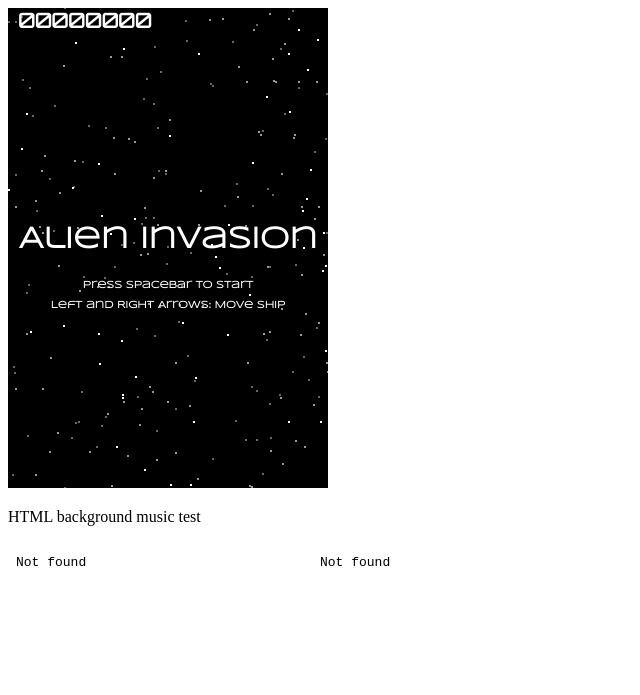
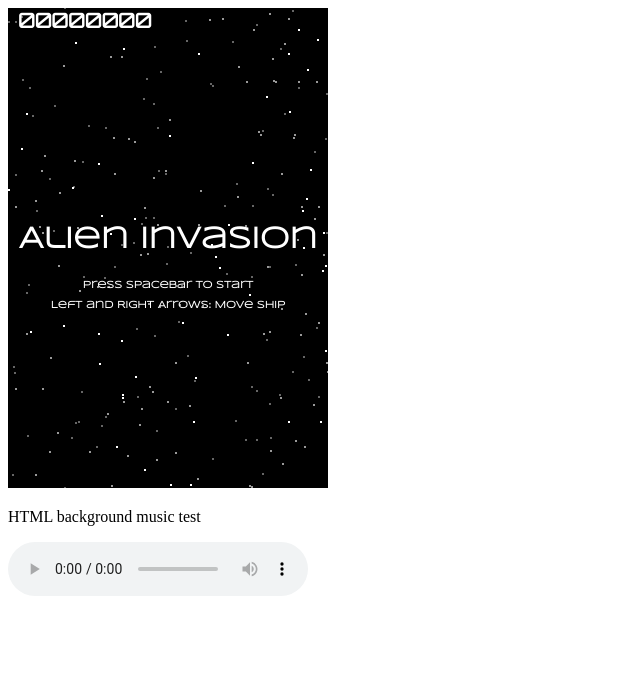
Before and after one commit to csuf-cpsc-254-03sp19/csuf-cpsc-254-03sp19-classroom-1-teamainvaders, a plain HTML site: page index.html in a window 1280 px wide. Shown: the whole page, without its empty margins (0-640 px from the left). Drawn offline with nearby package versions, Linux system fonts and the light colour scheme.

Commit message:
adding music

```diff
--- a/index.html
+++ b/index.html
@@ -14,8 +14,8 @@
     <canvas id='game' width='320' height='480'></canvas>
   </div>
   <p>HTML background music test</p>
-     <embed src="music/alien-spaceship_daniel_simion.mp3" autostart="true">
-     <embed src="spaceinvaders1.wav" autostart="true">
+    <!-- <audio src="music/alien-spaceship_daniel_simion.mp3" controls autoplay /> -->
+     <audio src="music/spaceinvaders1.wav" controls autoplay />
   <script src='Scripts/engine.js'></script>
   <script src='Scripts/game.js'></script>
 </body>
```
